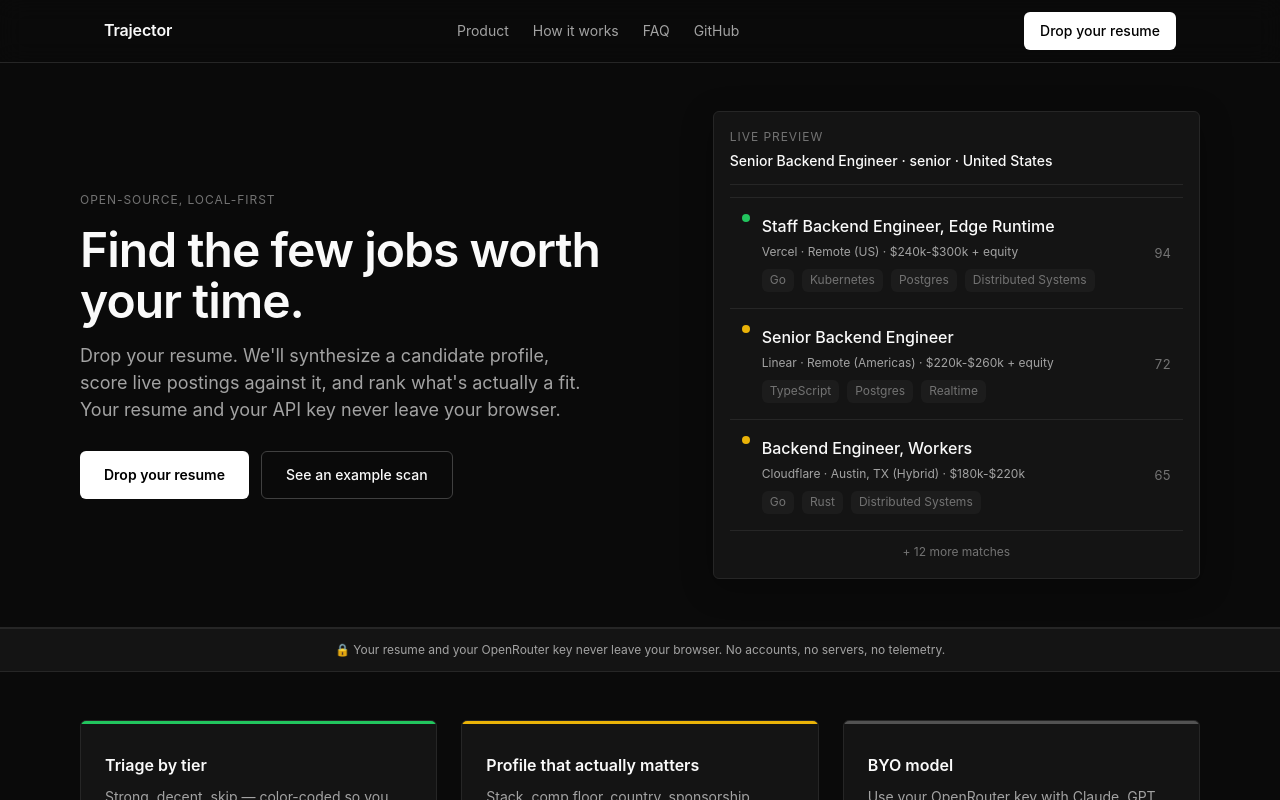
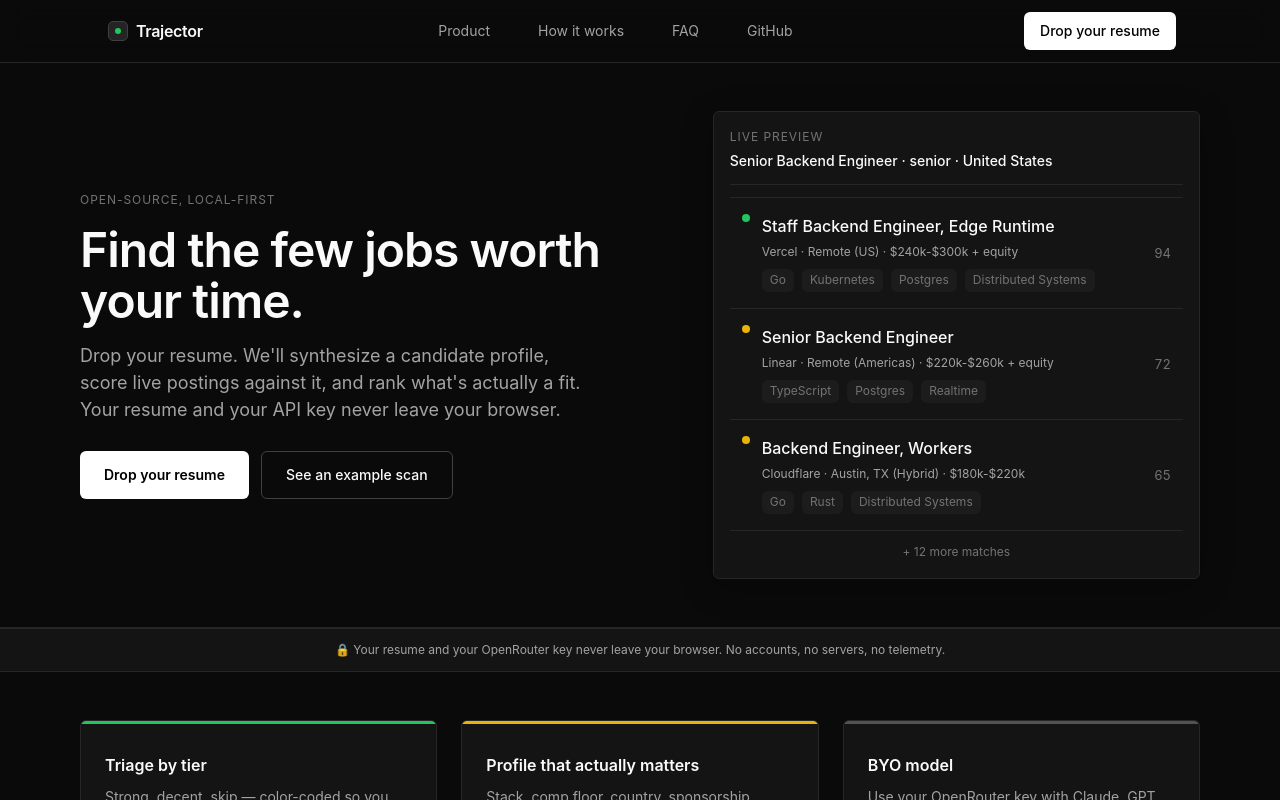
Before and after one commit to ahammedejaz/trajector, a React (Vite) app: page / in a window 1280 px wide. Shown: the top 800 px of the page. Built offline with nearby package versions, Linux system fonts and the light colour scheme.

Commit message:
feat(components): swap AppBar wordmark for Logo, add nav hover pills
Co-Authored-By: Claude Sonnet 4.6 <noreply@anthropic.com>

```diff
--- a/src/components/AppBar/AppBar.module.css
+++ b/src/components/AppBar/AppBar.module.css
@@ -19,11 +19,19 @@
 .brand {
   background: transparent;
   border: none;
-  font-size: var(--font-size-h3);
-  font-weight: var(--font-weight-semibold);
-  color: var(--text-primary);
   cursor: pointer;
-  letter-spacing: -0.01em;
+  padding: var(--space-1);
+  border-radius: var(--radius);
+  transition: background-color var(--motion-fast) var(--easing-out);
+}
+
+.brand:hover {
+  background: var(--bg-surface);
+}
+
+.brand:focus-visible {
+  outline: var(--border-width) solid var(--accent);
+  outline-offset: 2px;
 }
 
 .nav {
@@ -37,11 +45,15 @@
   font-size: var(--font-size-body);
   color: var(--text-secondary);
   text-decoration: none;
-  transition: color var(--motion-fast) var(--easing-out);
+  padding: var(--space-1) var(--space-3);
+  border-radius: var(--radius);
+  transition: color var(--motion-fast) var(--easing-out),
+              background-color var(--motion-fast) var(--easing-out);
 }
 
 .link:hover {
   color: var(--text-primary);
+  background: var(--bg-surface);
 }
 
 .cta {
--- a/src/components/AppBar/AppBar.tsx
+++ b/src/components/AppBar/AppBar.tsx
@@ -1,3 +1,4 @@
+import { Logo } from '../Logo/Logo';
 import styles from './AppBar.module.css';
 
 interface Props {
@@ -15,7 +16,7 @@ export function AppBar({ showCta, onBrandClick }: Props) {
           aria-label="Trajector home"
           onClick={onBrandClick}
         >
-          Trajector
+          <Logo />
         </button>
         <nav className={styles.nav}>
           <a className={styles.link} href="#features">Product</a>
```
